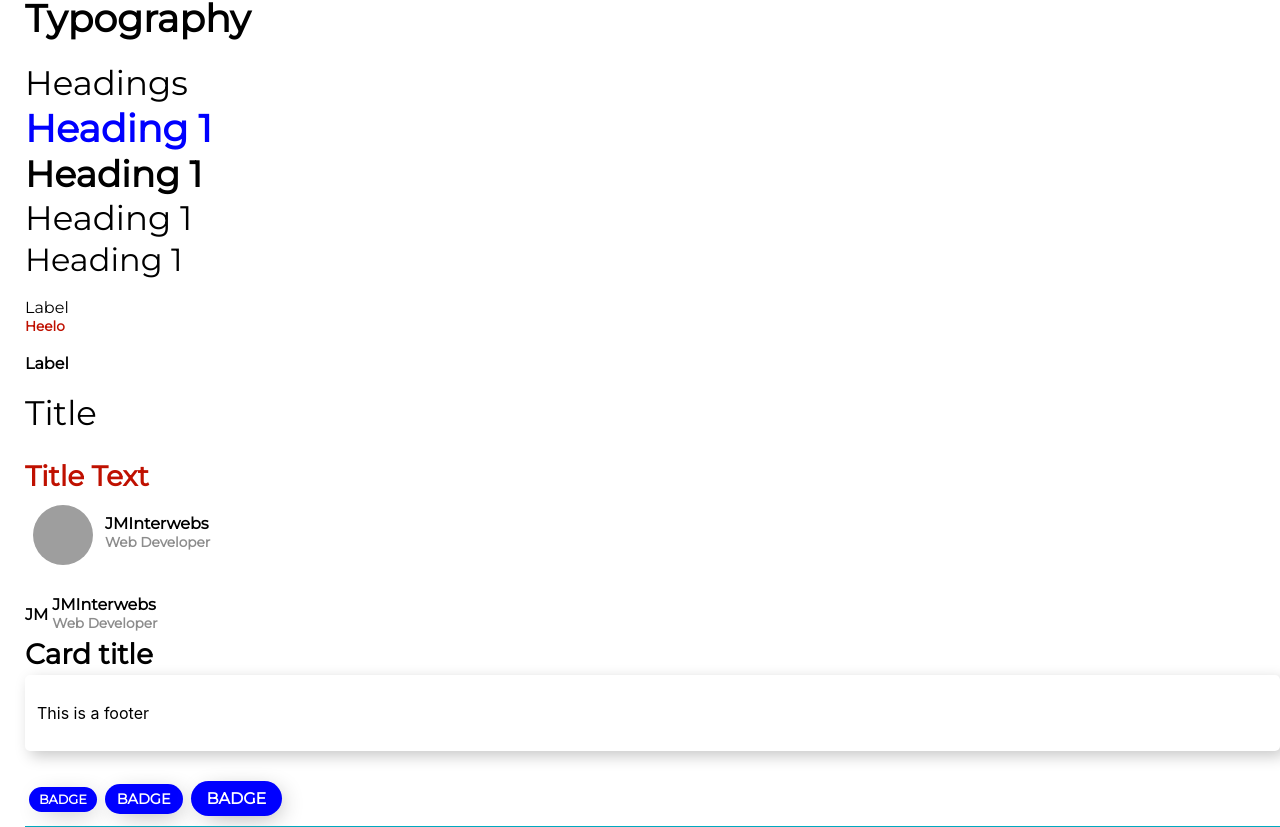
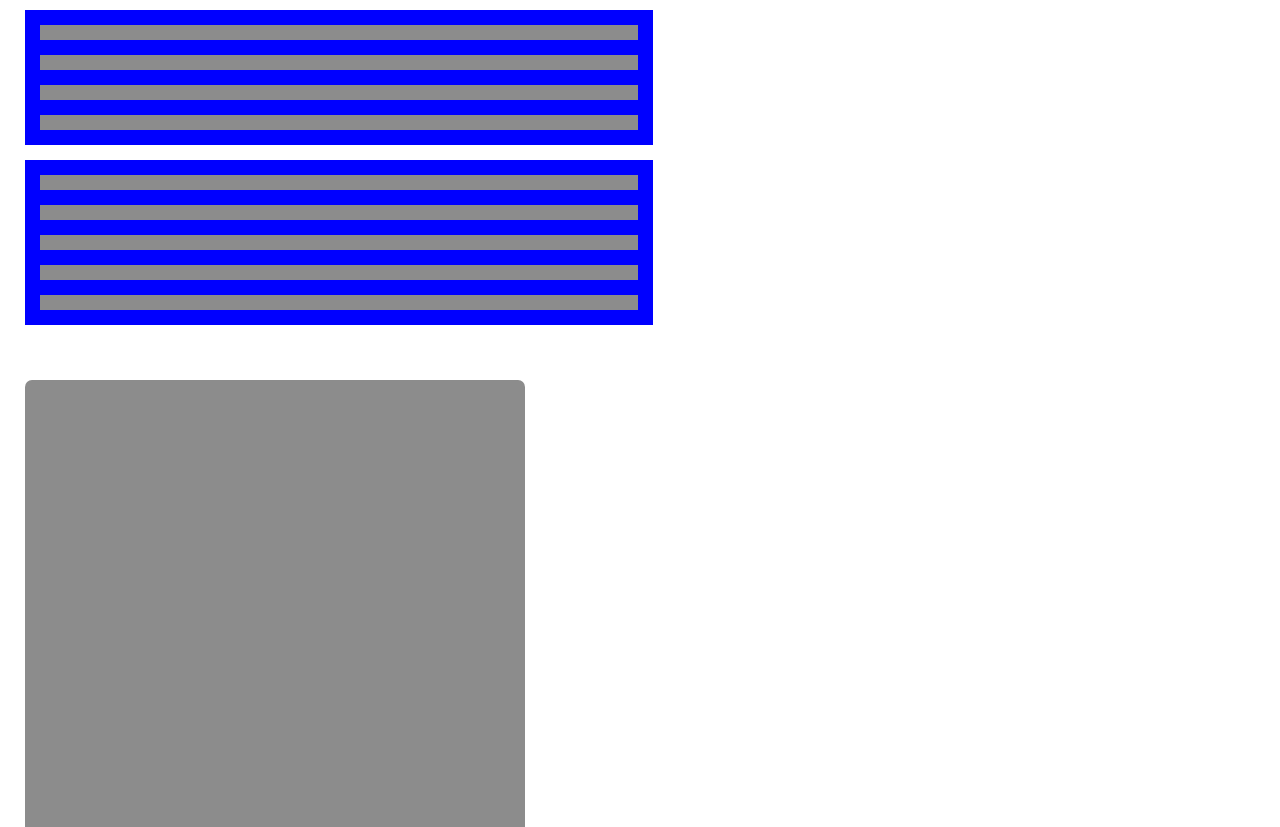
Before and after one commit to jminterwebs/jmdesign, a React (Create React App) app: page / in a window 1280 px wide. Shown: the part 773-1600 px from the top of the page. Built offline with nearby package versions, Linux system fonts and the light colour scheme; grey boxes are pictures that could not be loaded; a web font is replaced by a local one.

Commit message:
Skeleton files added

```diff
--- a/src/components/App.js
+++ b/src/components/App.js
@@ -10,6 +10,8 @@ import Button from 'components/button/Button';
 import Input from 'components/form/Input';
 import Checkbox from 'components/form/Checkbox';
 import FormError from 'components/form/FormError';
+import SkeletonFill from 'components/skeleton/SkeletonFill';
+import SkeletonLine from 'components/skeleton/SkeletonLine';
 import Dropdown from 'components/form/Dropdown';
 import RadioGroup from 'components/form/RadioGroup';
 import Avatar from 'components/avatar/Avatar';
@@ -152,6 +154,18 @@ export default function App() {
       <br />
       <br />
       <FormError errorText="Danger Will Robinson" />
+
+      <br />
+      <br />
+      <div className="test">
+        <SkeletonLine lines={4} />
+      </div>
+      <div className="test">
+        <SkeletonLine lines={5} />
+      </div>
+      <br />
+      <br />
+      <SkeletonFill width="500px" height="500px" />
       <br />
       <br />
       <Heading text="Typography" size="x-large" />
--- /dev/null
+++ b/src/components/skeleton/SkeletonFill.js
@@ -0,0 +1,24 @@
+import React from 'react';
+import PropTypes from 'prop-types';
+
+import './skeleton.scss';
+
+export default function SkeletonFill(props) {
+  const { width, height } = props;
+
+  const styles = {
+    width,
+    height
+  };
+
+  return (
+    <div style={styles} className="skeleton-fill">
+      {' '}
+    </div>
+  );
+}
+
+SkeletonFill.propTypes = {
+  width: PropTypes.string.isRequired,
+  height: PropTypes.string.isRequired
+};
--- /dev/null
+++ b/src/components/skeleton/SkeletonLine.js
@@ -0,0 +1,20 @@
+import React from 'react';
+import PropTypes from 'prop-types';
+
+import './skeleton.scss';
+import SkeletonFill from './SkeletonFill';
+
+export default function SkeletonLine(props) {
+  const { lines } = props;
+
+  const height = lines % 2 === 0 ? lines * 30 + 15 : lines * 30 + 15;
+  const styles = {
+    height: `${height}px`
+  };
+
+  return <div style={styles} className="skeleton-line" />;
+}
+
+SkeletonFill.propTypes = {
+  lines: PropTypes.number.isRequired
+};
--- /dev/null
+++ b/src/components/skeleton/skeleton.scss
@@ -0,0 +1,21 @@
+@import '../../styles/scss/colors.scss';
+
+.skeleton-fill {
+  background: $dark-light-color;
+  border-radius: 7px;
+}
+
+.skeleton-line {
+  background-image: linear-gradient(
+    0deg,
+    $dark-light-color 15px,
+    rgba(255, 255, 255, 0) 15px
+  );
+  background-size: 30px 30px;
+  margin: 15px;
+}
+
+.test {
+  background: blue;
+  width: 50%;
+}
```
